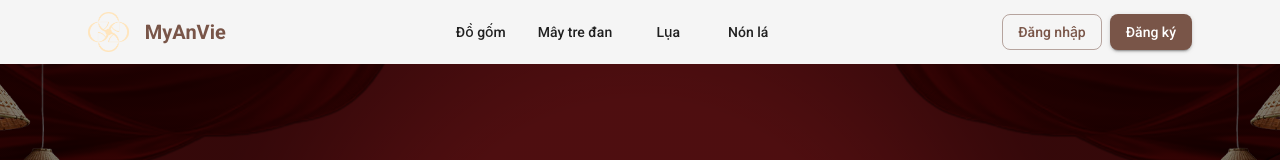
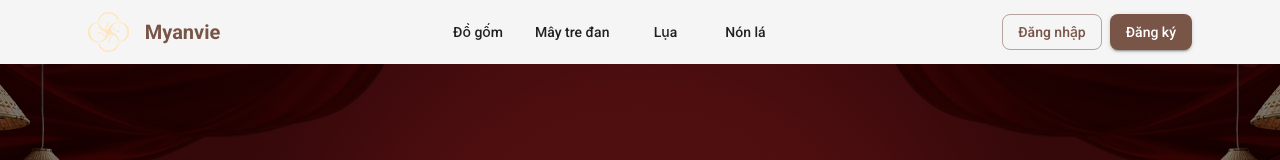
Before and after one commit to Mycroft180202/MyAnVie_FE, a React (Create React App) app: page / in a window 1280 px wide. Shown: the top 160 px of the page. Built offline with nearby package versions, Linux system fonts and the light colour scheme; no server answers; a web font is replaced by a local one.

Commit message:
fix typo

```diff
--- a/src/components/Layout/Footer.tsx
+++ b/src/components/Layout/Footer.tsx
@@ -15,7 +15,7 @@ const Footer = () => {
         <Grid container spacing={4}>
           <Grid item xs={12} sm={4}>
             <Typography variant="h6" gutterBottom>
-              MyAnVie
+            Myanvie
             </Typography>
             <Typography variant="body2">
               Nơi hội tụ tinh hoa nghề thủ công Việt Nam
--- a/src/components/Layout/Header.tsx
+++ b/src/components/Layout/Header.tsx
@@ -62,7 +62,7 @@ const Header = () => {
                 fontWeight: 'bold',
               }}
             >
-              MyAnVie
+              Myanvie
             </Typography>
           </Box>
 
--- a/src/components/home/ContactSection.tsx
+++ b/src/components/home/ContactSection.tsx
@@ -53,7 +53,7 @@ const ContactSection = () => {
                     label="Họ và tên"
                     required
                   />
-                </Grid>s
+                </Grid>
                 <Grid item xs={12} sm={6}>
                   <TextField
                     fullWidth
```
